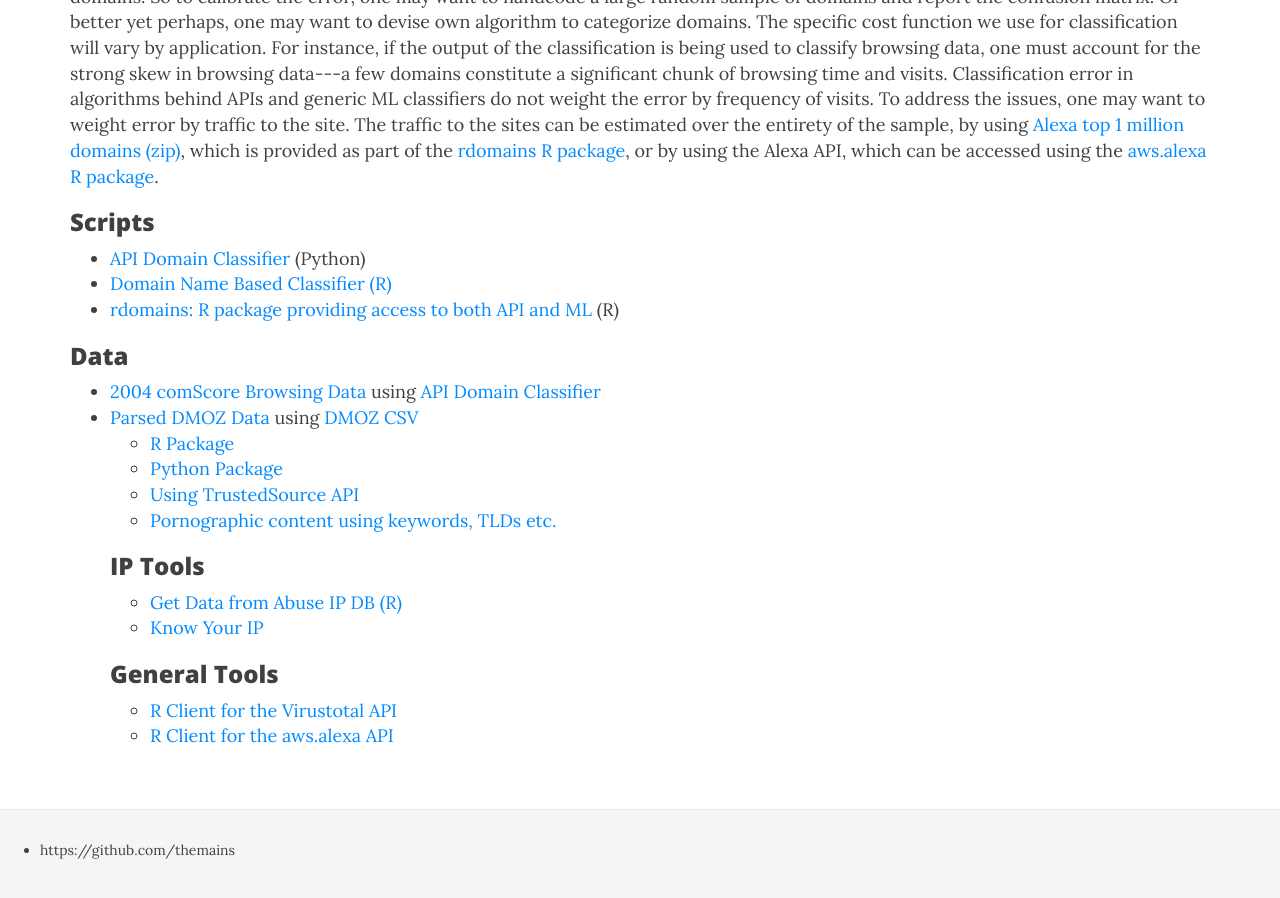
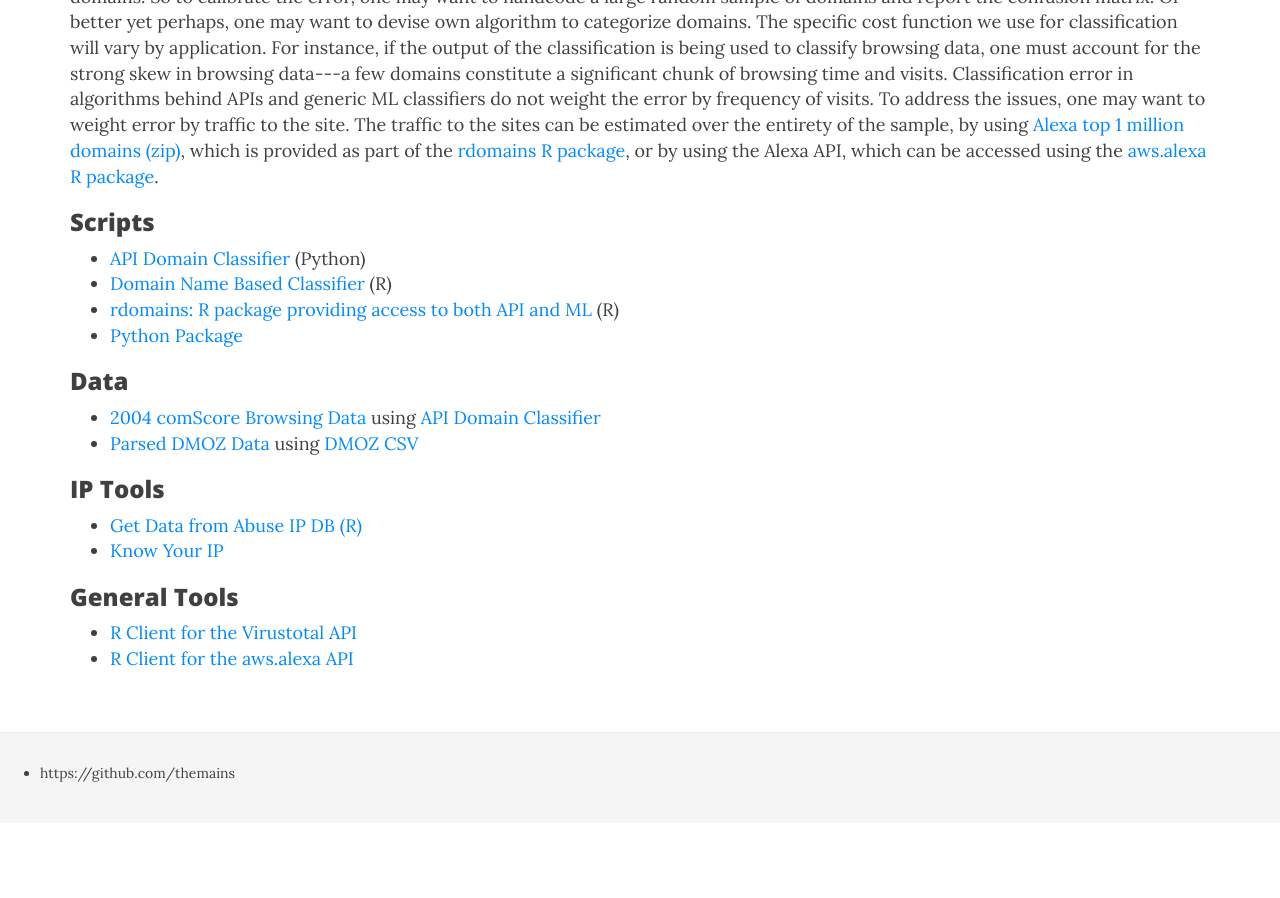
Before and after one commit to themains/themains.github.io, a Jekyll site: the page built from index.html, in a window 1280 px wide and 900 px high, scrolled down 620 px. Built offline with Jekyll 4.4.1, drawn with Linux system fonts in a browser that asks for light colours; nearby versions of some CDN libraries; library files that are not in the unit come from our copies; after the commit the page ends 1443 px from its top, so only the background shows below that.

Commit message:
fix links + formatting

```diff
--- a/_layouts/default.html
+++ b/_layouts/default.html
@@ -15,9 +15,9 @@
 			<div id = "main-navbar">
 	    	<ul class = "nav navbar-nav navbar-right">
 	        	<li class = "navlinks-container"><a href="/">Home</a></li>
-	        	<li class = "navlinks-container"><a href="https://github.com/themains/index.html#domain_classifier">Domain Classification</a></li>
-        		<li class = "navlinks-container"><a href="https://github.com/themains/index.html#ip_tools">IP Tools</a></li>
-        		<li class = "navlinks-container"><a href="https://github.com/themains/index.html#other_tools">Other Tools</a></li>
+	        	<li class = "navlinks-container"><a href="https://themains.github.io/index.html#domain_classifier">Domain Classification</a></li>
+        		<li class = "navlinks-container"><a href="https://themains.github.io/index.html#ip_tools">IP Tools</a></li>
+        		<li class = "navlinks-container"><a href="https://themains.github.io/index.html#other_tools">Other Tools</a></li>
 	    	</ul>
 	    </div>
 			<div class="container">
--- a/index.html
+++ b/index.html
@@ -31,22 +31,16 @@
 <h3>Scripts</h3>
 <ul>
 	<li><a href = "https://github.com/themains/trusted">API Domain Classifier</a> (Python)</li>
-	<li><a href = "https://github.com/themains/keyword_porn">Domain Name Based Classifier (R)</a></li>
+	<li><a href = "https://github.com/themains/keyword_porn">Domain Name Based Classifier</a> (R)</li>
 	<li><a href = "https://github.com/themains/rdomains">rdomains: R package providing access to both API and ML</a> (R)</li>
+	<li><a href = "https://github.com/themains/pydomains">Python Package</a></li>
 </ul>
 
 <h3>Data</h3>
 <ul>
 	<li><a href = "http://dx.doi.org/10.7910/DVN/BPS1OK">2004 comScore Browsing Data</a> using <a href = "https://github.com/themains/trusted">API Domain Classifier</a></li>
-	<li><a href = "http://dx.doi.org/10.7910/DVN/OMV93V">Parsed DMOZ Data</a> using <a href = "https://github.com/suriyan/dmoz_csv">DMOZ CSV</a>
-</li>
-
-	<ul>
-		<li><a href = "https://github.com/themains/rdomains">R Package</a></li>
-		<li><a href = "https://github.com/themains/pydomains">Python Package</a></li>
-		<li><a href = "https://github.com/themains/trusted">Using TrustedSource API</a></li>
-		<li><a href = "https://github.com/themains/keyword_porn">Pornographic content using keywords, TLDs etc.</a></li>
-	</ul>
+	<li><a href = "http://dx.doi.org/10.7910/DVN/OMV93V">Parsed DMOZ Data</a> using <a href = "https://github.com/suriyan/dmoz_csv">DMOZ CSV</a></li>
+</ul>
 
 <a name="ip_tools"></a>
 <h3>IP Tools</h3>
```
